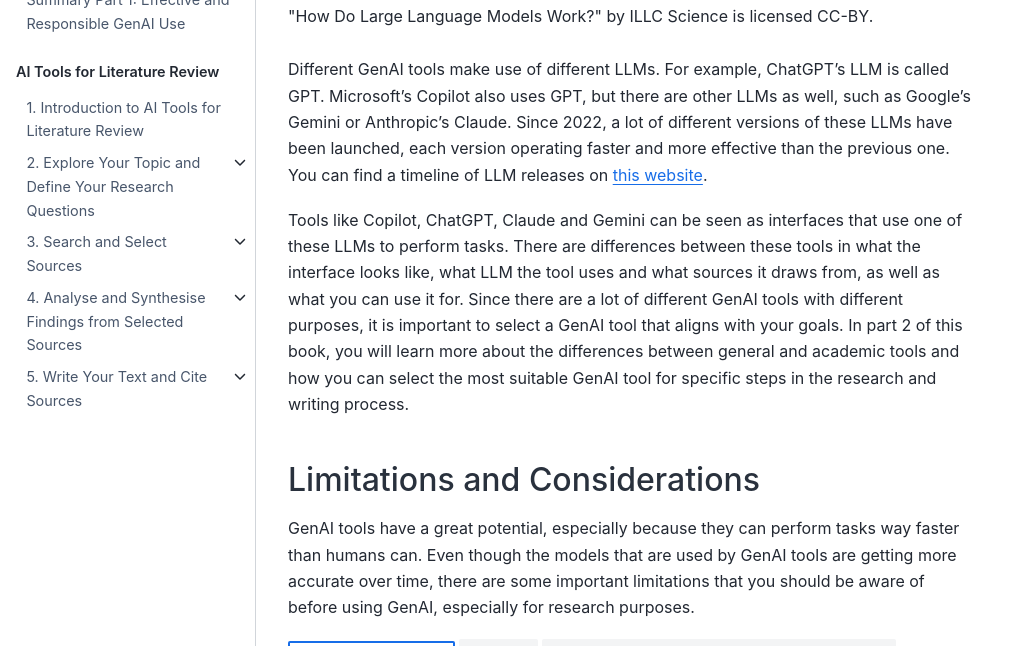
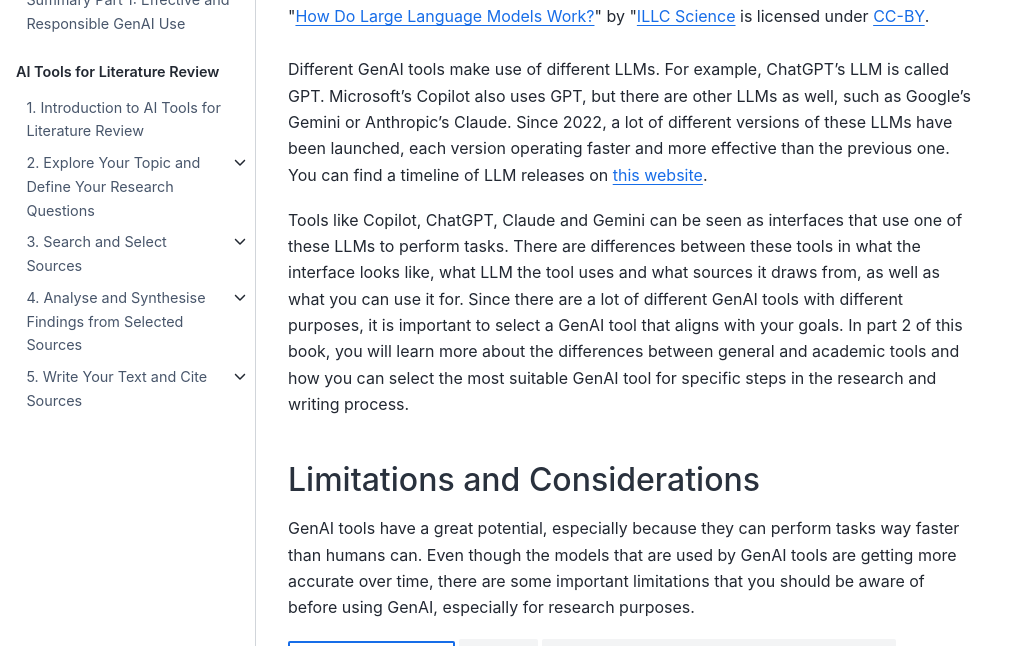
Before and after one commit to lwalma/ai-lit-review, a Jupyter Book: the page built from book/part1/what-is-genai.md, in a window 1280 px wide and 900 px high, scrolled down 750 px, cut to the strip 254-900 px from the top of the window. Shown: the whole strip, without its empty margins (0-1018 px from the left). Built offline with Jupyter Book 1.0.4 settings and Sphinx 7.4.7 and the Sphinx Book theme 1.1.4, drawn with Linux system fonts in a browser that asks for light colours; comment, search, counter and statistics services are not loaded.

Commit message:
Update what-is-genai.md

```diff
--- a/book/part1/what-is-genai.md
+++ b/book/part1/what-is-genai.md
@@ -11,7 +11,7 @@ In this analogy, the question written by the person outside the room is your pro
 About the rules: a lot of the GenAI tools that are currently thriving make use of Large Language Models (LLMs) that work based on word prediction. Watch the video below to learn more about how LLMs use word prediction to generate output.
 
 <iframe width="560" height="315" src="https://www.youtube.com/embed/eJlyPy_Q0h0?si=EA_-ZyetVWMR1LPU" title="YouTube video player" frameborder="0" allow="accelerometer; autoplay; clipboard-write; encrypted-media; gyroscope; picture-in-picture; web-share" referrerpolicy="strict-origin-when-cross-origin" allowfullscreen></iframe><br>
-"How Do Large Language Models Work?" by ILLC Science is licensed CC-BY.<br><br>
+"<a href="https://www.youtube.com/watch?v=eJlyPy_Q0h0" target="_blank">How Do Large Language Models Work?</a>" by "<a href="https://www.youtube.com/@illcscience7479" target="_blank">ILLC Science</a> is licensed under <a href=https://creativecommons.org/licenses/by/4.0/ target=_blank>CC-BY</a>.<br><br>
 
 Different GenAI tools make use of different LLMs. For example, ChatGPT's LLM is called GPT. Microsoft's Copilot also uses GPT, but there are other LLMs as well, such as Google's Gemini or Anthropic's Claude. Since 2022, a lot of different versions of these LLMs have been launched, each version operating faster and more effective than the previous one. You can find a timeline of LLM releases on <a href="https://llm-release-dashboard.vercel.app/" target="_blank">this website</a>.
 
```
